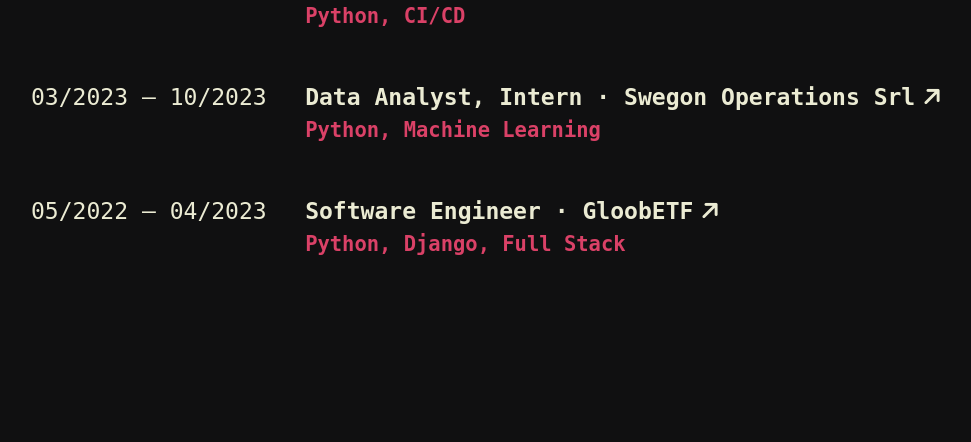
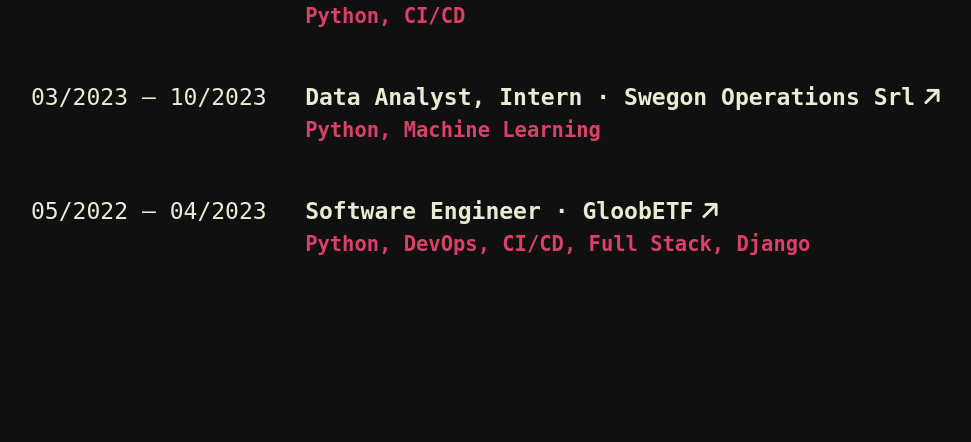
Before and after one commit to albertoursino/albertoursino.github.io, a Django app: page / in a window 1280 px wide. Shown: the part 1158-1600 px from the top of the page, without its empty margins (97-1068 px from the left). Run offline with Django 5.2, Linux system fonts and the light colour scheme; some libraries are stand-ins or nearby versions.

Commit message:
feat: updated home

```diff
--- a/webapp/ursinoalberto/templates/ursinoalberto/home.html
+++ b/webapp/ursinoalberto/templates/ursinoalberto/home.html
@@ -105,7 +105,7 @@
         </div>
         <div class="skills">
           <div class="entry">
-            Python, Django, Full Stack
+            Python, DevOps, CI/CD, Full Stack, Django
           </div>
         </div>
       </div>
```
